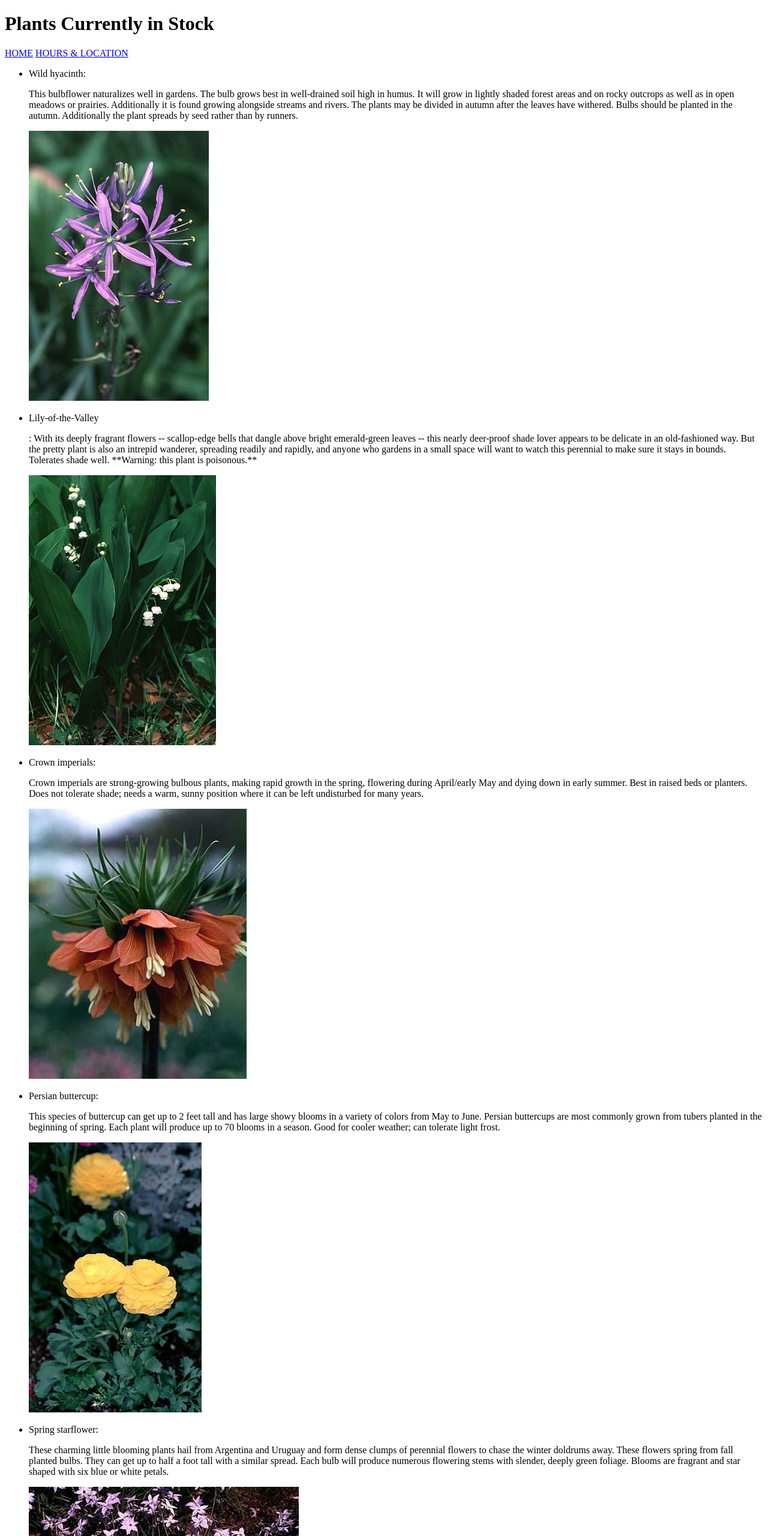
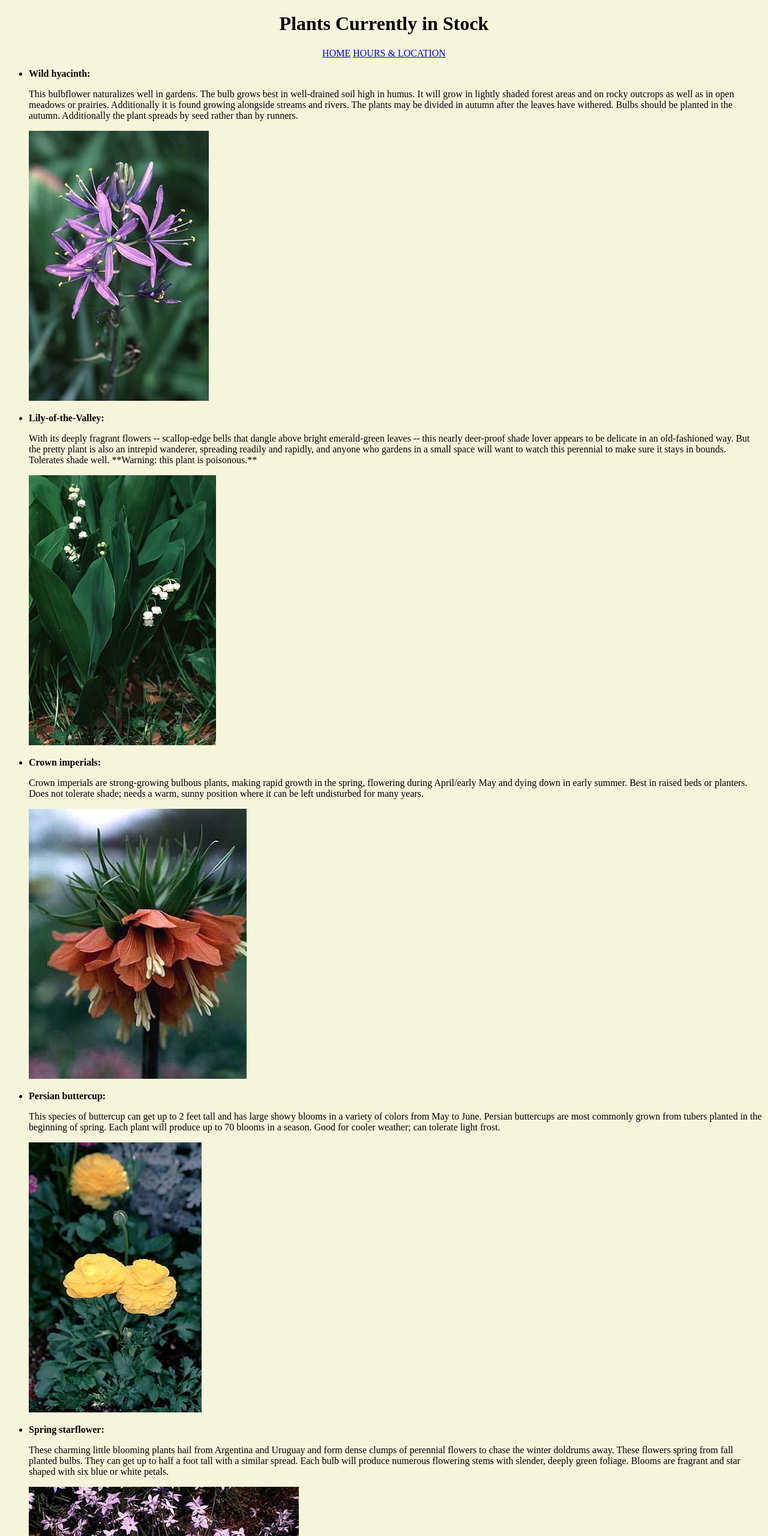
Before and after one commit to Momentum-Team-19/html-small-business-CRiddleNC, a plain HTML site: page instock.html in a window 1280 px wide. Shown: the top 2560 px of the page at 60% size. Drawn offline with Linux system fonts and the light colour scheme.

Commit message:
fomatting and styling

```diff
--- a/instock.html
+++ b/instock.html
@@ -5,22 +5,22 @@
     <meta name="viewport" content="width=device-width, initial-scale=1.0">
     <title>Document</title>
 </head>
-<body>
-<h1>Plants Currently in Stock</h1>
-<a href="index.html">HOME</a> <a href="info.html">HOURS & LOCATION</a>
+<body style="background-color: beige;">
+<center><h1>Plants Currently in Stock</h1></center>
+<center><a href="index.html">HOME</a> <a href="info.html">HOURS & LOCATION</a></center>
 
 <ul>
-<li><p>Wild hyacinth:</li> This bulbflower naturalizes well in gardens. The bulb grows best in well-drained soil high in humus. It will grow in lightly shaded forest areas and on rocky outcrops as well as in open meadows or prairies. Additionally it is found growing alongside streams and rivers. The plants may be divided in autumn after the leaves have withered. Bulbs should be planted in the autumn. Additionally the plant spreads by seed rather than by runners.</p>
+<li><p><strong>Wild hyacinth:</strong></li> This bulbflower naturalizes well in gardens. The bulb grows best in well-drained soil high in humus. It will grow in lightly shaded forest areas and on rocky outcrops as well as in open meadows or prairies. Additionally it is found growing alongside streams and rivers. The plants may be divided in autumn after the leaves have withered. Bulbs should be planted in the autumn. Additionally the plant spreads by seed rather than by runners.</p>
 <img src="starter_files/images/wild-hyacinth.jpg" alt="More beautiful in person!" />
-<li><p>Lily-of-the-Valley</li>: With its deeply fragrant flowers -- scallop-edge bells that dangle above bright emerald-green leaves -- this nearly deer-proof shade lover appears to be delicate in an old-fashioned way. But the pretty plant is also an intrepid wanderer, spreading readily and rapidly, and anyone who gardens in a small space will want to watch this perennial to make sure it stays in bounds. Tolerates shade well. **Warning: this plant is poisonous.**</p>
+<li><p><strong>Lily-of-the-Valley:</strong></li> With its deeply fragrant flowers -- scallop-edge bells that dangle above bright emerald-green leaves -- this nearly deer-proof shade lover appears to be delicate in an old-fashioned way. But the pretty plant is also an intrepid wanderer, spreading readily and rapidly, and anyone who gardens in a small space will want to watch this perennial to make sure it stays in bounds. Tolerates shade well. **Warning: this plant is poisonous.**</p>
 <img src="starter_files/images/lily-of-the-valley.jpg" alt="More beautiful in person!" />
-<li><p>Crown imperials:</li> Crown imperials are strong-growing bulbous plants, making rapid growth in the spring, flowering during April/early May and dying down in early summer. Best in raised beds or planters. Does not tolerate shade; needs a warm, sunny position where it can be left undisturbed for many years.</p>
+<li><p><strong>Crown imperials:</strong></li> Crown imperials are strong-growing bulbous plants, making rapid growth in the spring, flowering during April/early May and dying down in early summer. Best in raised beds or planters. Does not tolerate shade; needs a warm, sunny position where it can be left undisturbed for many years.</p>
 <img src="starter_files/images/crown-imperials.jpg" alt="More beautiful in person!" />
-<li><p>Persian buttercup:</li> This species of buttercup can get up to 2 feet tall and has large showy blooms in a variety of colors from May to June. Persian buttercups are most commonly grown from tubers planted in the beginning of spring. Each plant will produce up to 70 blooms in a season. Good for cooler weather; can tolerate light frost.</p>
+<li><p><strong>Persian buttercup:</strong></li> This species of buttercup can get up to 2 feet tall and has large showy blooms in a variety of colors from May to June. Persian buttercups are most commonly grown from tubers planted in the beginning of spring. Each plant will produce up to 70 blooms in a season. Good for cooler weather; can tolerate light frost.</p>
 <img src="starter_files/images/persian-buttercup.jpg" alt="More beautiful in person!" />
-<li><p>Spring starflower:</li> These charming little blooming plants hail from Argentina and Uruguay and form dense clumps of perennial flowers to chase the winter doldrums away. These flowers spring from fall planted bulbs. They can get up to half a foot tall with a similar spread. Each bulb will produce numerous flowering stems with slender, deeply green foliage. Blooms are fragrant and star shaped with six blue or white petals.</p>
+<li><p><strong>Spring starflower:</strong></li> These charming little blooming plants hail from Argentina and Uruguay and form dense clumps of perennial flowers to chase the winter doldrums away. These flowers spring from fall planted bulbs. They can get up to half a foot tall with a similar spread. Each bulb will produce numerous flowering stems with slender, deeply green foliage. Blooms are fragrant and star shaped with six blue or white petals.</p>
 <img src="starter_files/images/spring-starflower.jpg" alt="More beautiful in person!" />
-<li><p>Tulips:</li> We have a wide variety of tulips in many colors. Plant tulip bulbs in the fall, 6 to 8 weeks before a hard frost is expected and when soils are below 60 degrees F.</p>
+<li><p><strong>Tulips:</strong></li> We have a wide variety of tulips in many colors. Plant tulip bulbs in the fall, 6 to 8 weeks before a hard frost is expected and when soils are below 60 degrees F.</p>
 <img src="starter_files/images/tulips.jpg" alt="More beautiful in person!" />
 </ul>
 </body>
```
Also changed, not shown: index.html (+4 -4 lines), info.html (+5 -5 lines).
